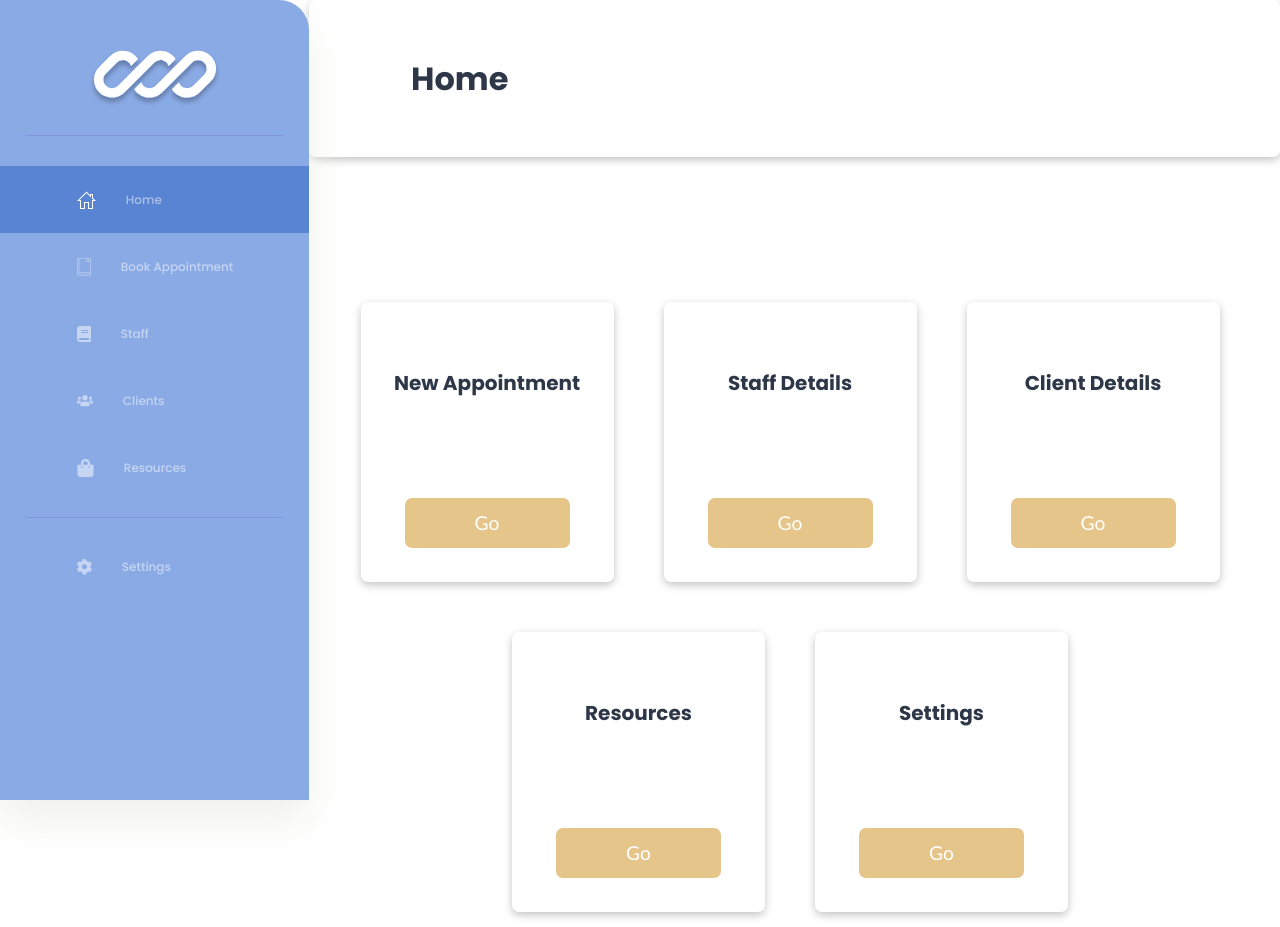
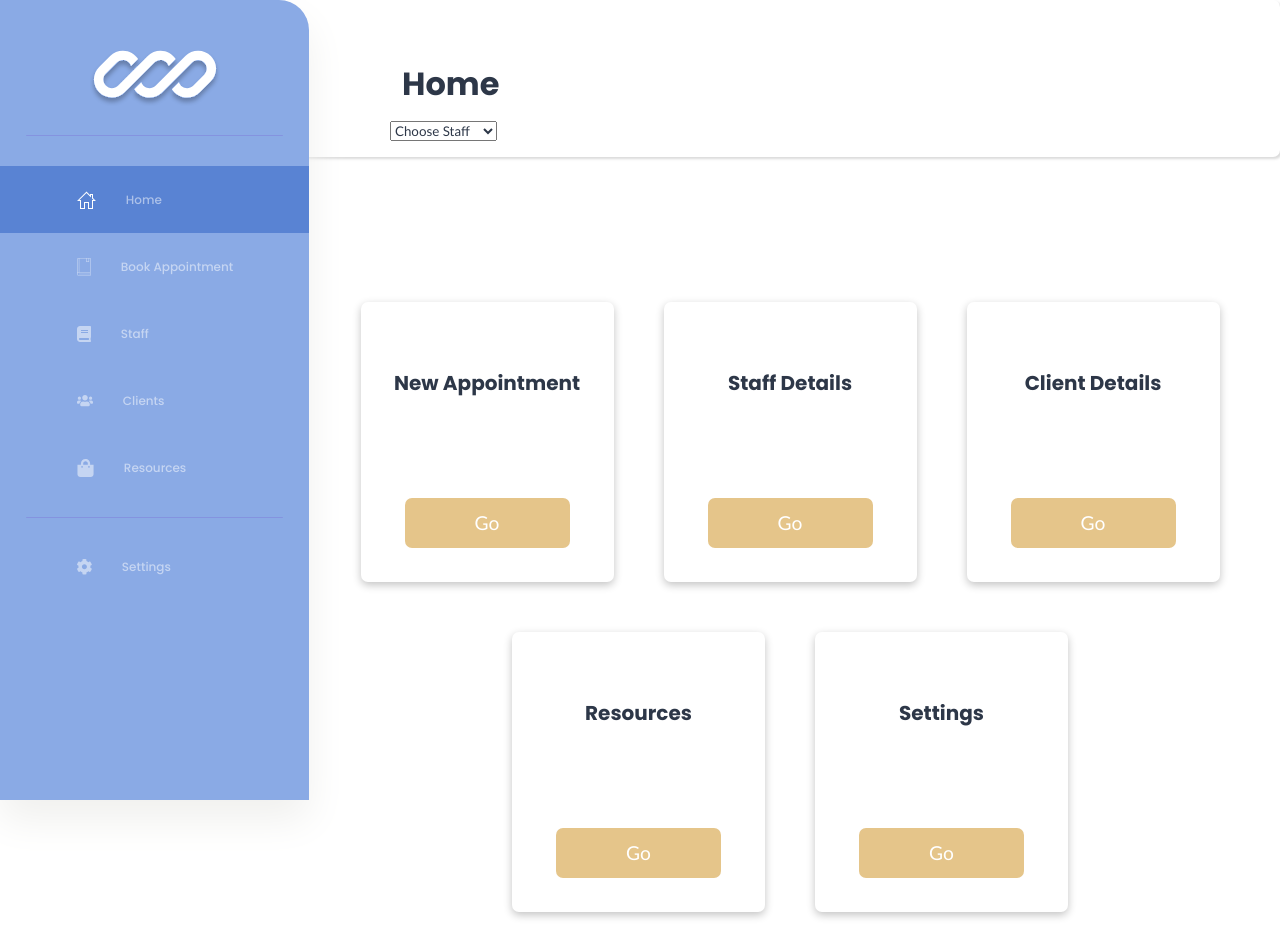
Before and after one commit to nology-tech/Tahiti-Client-Project, a React (Create React App) app: page /home in a window 1280 px wide. Built offline with nearby package versions, Linux system fonts and the light colour scheme.

Commit message:
CSS and dropdown list  added to Topnav

```diff
--- a/src/components/TopNav/TopNav.jsx
+++ b/src/components/TopNav/TopNav.jsx
@@ -1,14 +1,38 @@
-import React from 'react'
-import "./TopNav.scss"
+import React, { useState } from "react";
+import "./TopNav.scss";
 
-const TopNav = ({heading, buttonTitle, showButton}) => {
+const TopNav = ({ heading, buttonTitle, showButton }) => {
+  const [staffChosen, setStaffChosen] = useState("");
+
+  const staffNames = ["Leonardo", "Raphael", "Michaelangelo", "Donatelo"];
+
+  const handleStaff = (event) => {
+    setStaffChosen(event.target.value);
+  };
 
   return (
-    <div className='topnav'>
-        <h1 className='topnav__heading'>{heading}</h1>
-        {showButton && <button className='topnav__button'>{buttonTitle}</button>}
+    <div className="topnav">
+      <div className="topnav__header">
+        <h1 className="topnav__heading">{heading}</h1>
+
+        {showButton && (
+          <button className="topnav__button">{buttonTitle}</button>
+        )}
+      </div>
+      <select
+        value={staffChosen}
+        onChange={handleStaff}
+        className="topnav__dropdown"
+      >
+        <option value="">Choose Staff</option>
+        {staffNames.map((staff, index) => (
+          <option key={index} value={staff}>
+            {staff}
+          </option>
+        ))}
+      </select>
     </div>
-  )
-}
+  );
+};
 
-export default TopNav
+export default TopNav;
--- a/src/components/TopNav/TopNav.scss
+++ b/src/components/TopNav/TopNav.scss
@@ -1,15 +1,17 @@
 .topnav {
     min-height: 157px;
     max-width: 1131px;
-    margin-left: 309px;
+    margin-left: 300px;
     background-color: #FFFFFF;
-    // border: 1px solid black;
-    display: flex;
-    justify-content:space-between;
-    align-items:center;
-    padding: 0px 111px 0px 102px;
     border-radius: 7px;
-    box-shadow: rgba(0, 0, 0, 0.24) 0px 3px 8px;
+    box-shadow: rgba(0, 0, 0, 0.15) 1.95px 1.95px 2.6px;
+
+    &__header{
+        display: flex;
+        justify-content:space-between;
+        align-items:center;
+        padding: 50px 111px 0px 102px;
+    }
 
     &__button {
         width: 130px;
@@ -19,7 +21,6 @@
         background-color: #E5C58A;
         color: #FFFFFF;
         font-size: 16px;
-
     }
 
     &__heading {
@@ -27,4 +28,8 @@
         font-family: Poppins;
         color: #2D3748;
     }
+
+    &__dropdown{
+        margin-left: 90px;
+    }
 }
```
